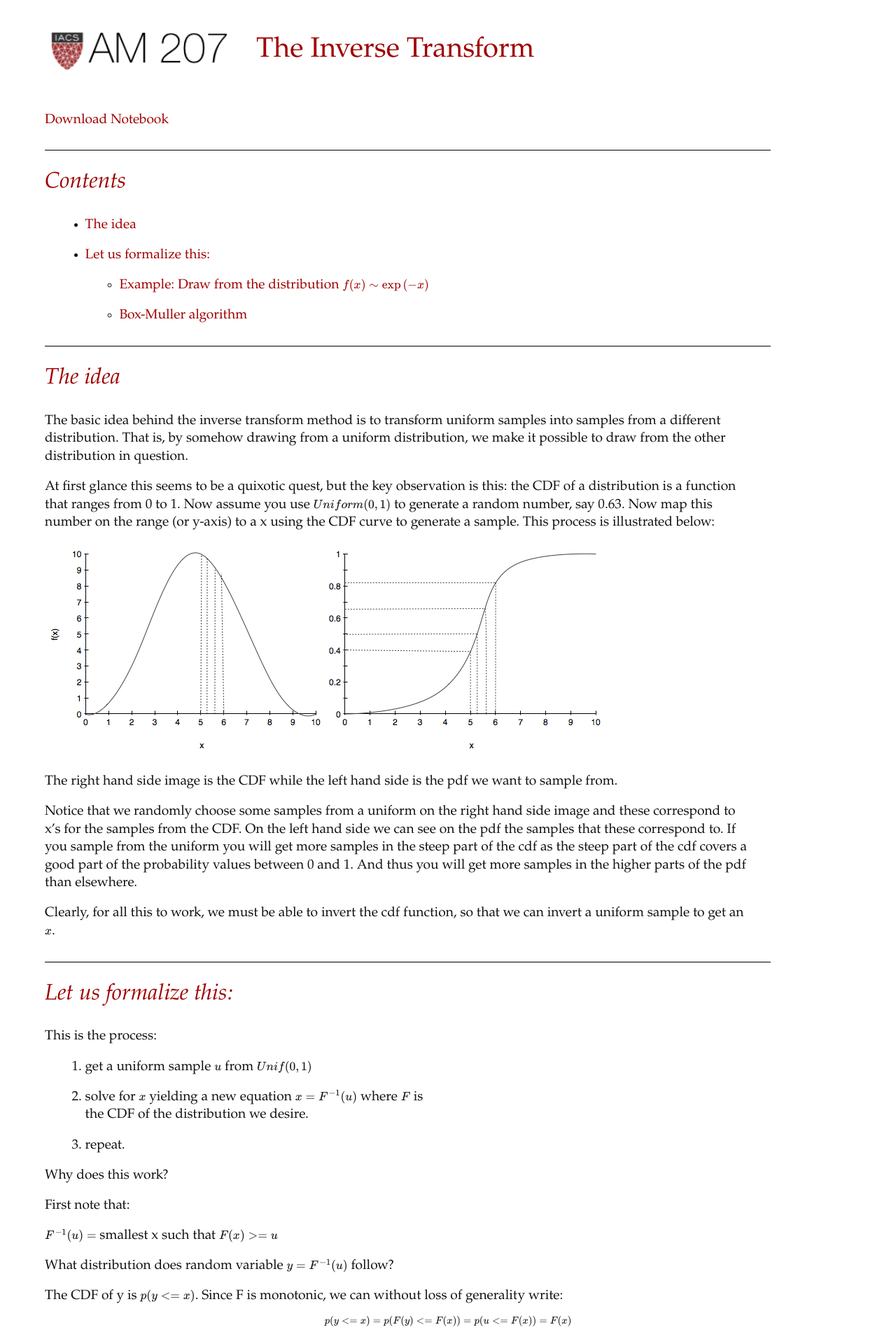
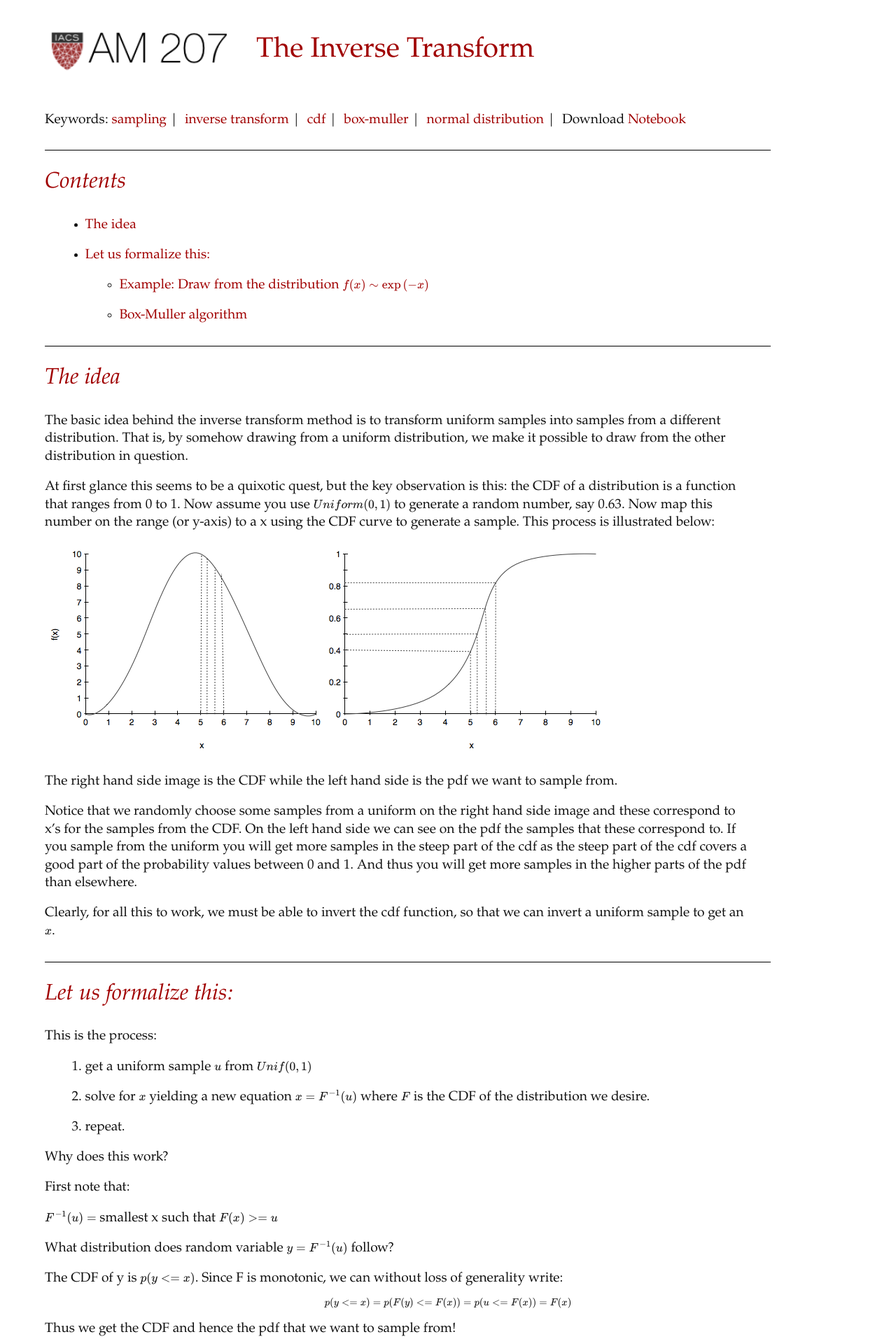
Before and after one commit to namwkim/2017, a Jekyll site: the page built from wiki/inversetransform.md, in a window 1280 px wide. Shown: the top 1913 px of the page at 70% size. Built offline with Jekyll 4.4.1, drawn with Linux system fonts in a browser that asks for light colours; nearby versions of some CDN libraries; formulas are drawn with MathJax 3.

Commit message:
added template files

```diff
--- a/_layouts/wiki.html
+++ b/_layouts/wiki.html
@@ -62,10 +62,23 @@
     {% endunless %}
   </header>
   <article>
+        <p>
+        {% if page.keywords %}
+        Keywords:
+            {% for kw in page.keywords %}
+            <a href="../terms.html#{{ kw | slugify }}">{{ kw }}</a>&nbsp;|&nbsp;
+            {% endfor %}
+        {% endif %}
+        {% if page.data %}
+        Data:
+            {% for data in page.data %}
+            <a href="{{ data }}">{{ data | split:'/' | last }}</a>&nbsp;|&nbsp;
+            {% endfor %}
+        {% endif %}
         {% if page.notebook %}
-        <p><a href="{{page.notebook}}">Download Notebook</a></p>
+        Download <a href="{{page.notebook}}">Notebook</a>
         {% endif %}
-
+        </p>
         {{ content }}
   </article>
     <!-- jQuery (necessary for Bootstrap's JavaScript plugins) -->
--- a/css/tufte.css
+++ b/css/tufte.css
@@ -473,7 +473,7 @@ section {
   padding-bottom: 1rem; }
 
 ul, ol {
-  width: 45%;
+  width: 85%;
   -webkit-padding-start: 5%;
   -webkit-padding-end: 5%; }
 
```
